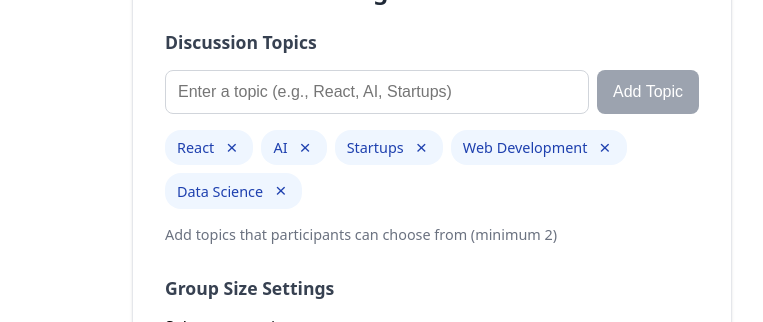
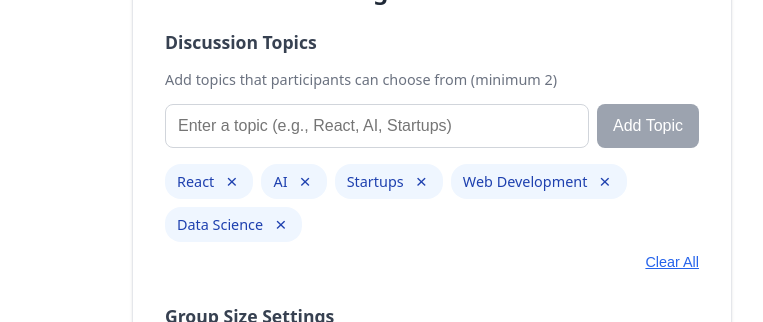
Before and after one commit to merklejerk/topic-tangle, a SvelteKit app in the folder app/: page / in a window 1280 px wide. Shown: the part 383-705 px from the top of the page, without its empty margins (208-971 px from the left). Built offline with nearby package versions, Linux system fonts and the light colour scheme; no server answers.

Commit message:
increase QR code size add clear all button to tangle creation

```diff
--- a/app/src/routes/+page.svelte
+++ b/app/src/routes/+page.svelte
@@ -72,6 +72,8 @@
 
 			<div class="form-section">
 				<h3>Discussion Topics</h3>
+				<p class="help-text">Add topics that participants can choose from (minimum 2)</p>
+
 				<div class="topic-input">
 					<input
 						type="text"
@@ -101,9 +103,13 @@
 							</div>
 						{/each}
 					</div>
+					<div class="clear-button-container">
+						<button type="button" on:click={() => topics = []} disabled={isCreating} class="clear-button">
+							Clear All
+						</button>
+					</div>
 				{/if}
 
-				<p class="help-text">Add topics that participants can choose from (minimum 2)</p>
 			</div>
 
 			<div class="form-section">
@@ -269,7 +275,6 @@
 	.help-text {
 		color: #6b7280;
 		font-size: 0.9rem;
-		margin: 0;
 	}
 
 	.create-button {
@@ -293,4 +298,29 @@
 		background: #9ca3af;
 		cursor: not-allowed;
 	}
+
+	.clear-button-container {
+		text-align: right;
+		margin-top: -0.5rem;
+		margin-bottom: 0.5rem;
+	}
+
+	.clear-button {
+		background: none;
+		color: #2563eb;
+		border: none;
+		cursor: pointer;
+		font-size: 0.9rem;
+		text-decoration: underline;
+		padding: 0;
+	}
+
+	.clear-button:hover:not(:disabled) {
+		color: #1d4ed8;
+	}
+
+	.clear-button:disabled {
+		color: #9ca3af;
+		cursor: not-allowed;
+	}
 </style>
```
Also changed, not shown: app/src/routes/tangle/+page.svelte (+12 -2 lines).
